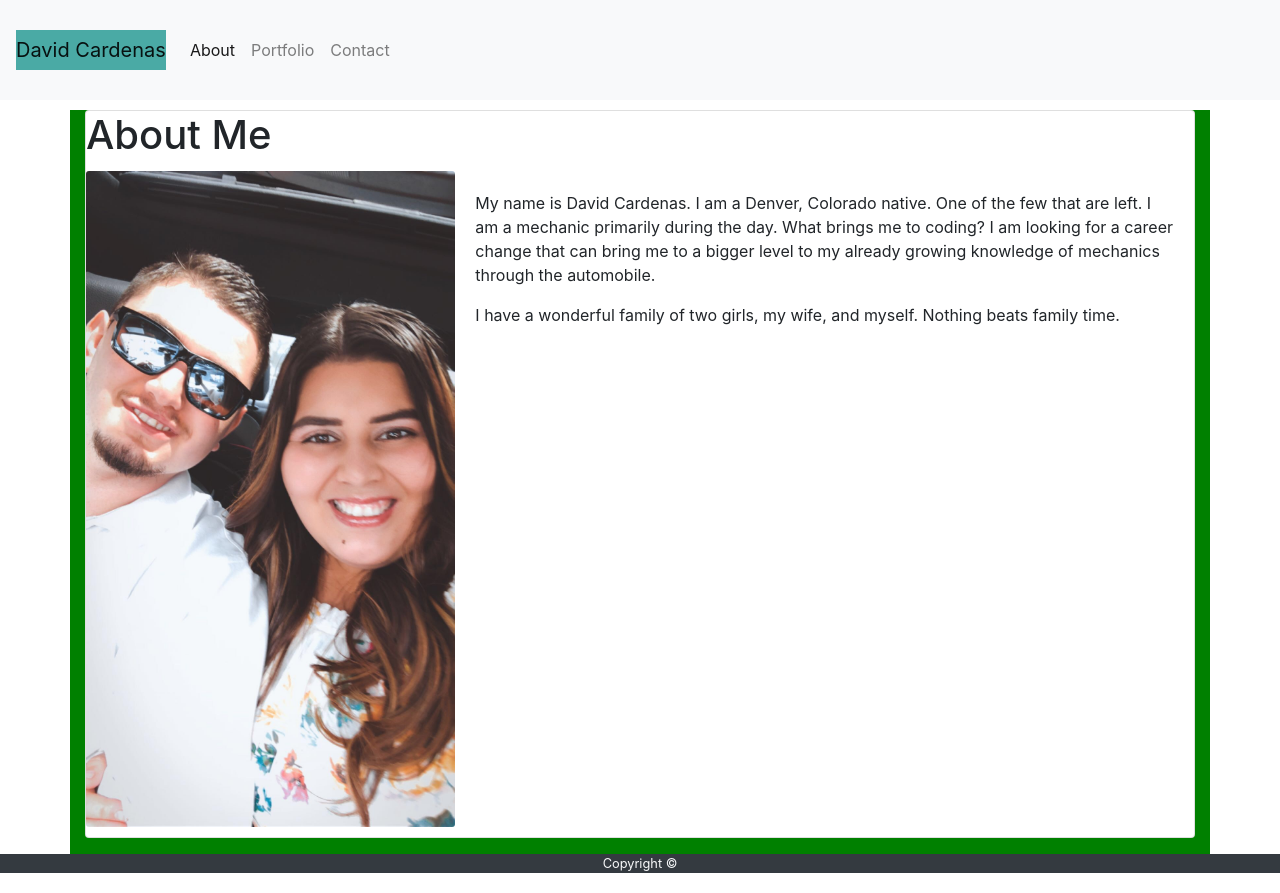
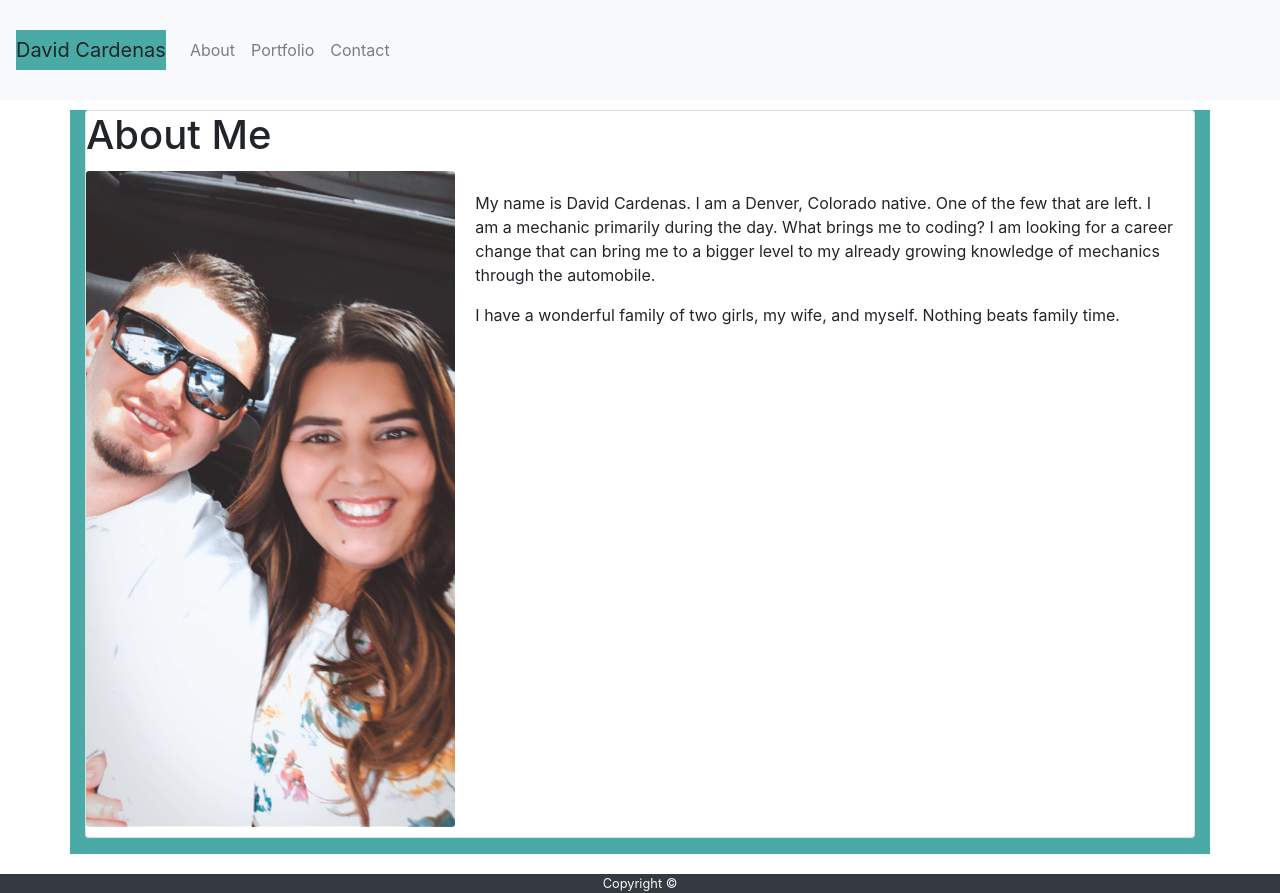
Before and after one commit to dcarde24/Bootstrap-Portfolio, a plain HTML site: page index.html in a window 1280 px wide. Drawn offline with nearby package versions, Linux system fonts and the light colour scheme.

Commit message:
adjusted a few items with the navbar

```diff
--- a/assets/css/style.css
+++ b/assets/css/style.css
@@ -1,6 +1,7 @@
 .container {
-    background: green;
+    background: #4aaaa5;
     margin-top: 10px;
+    margin-bottom: 20px;
 }
 
 .card-img {
@@ -21,3 +22,7 @@
     background: #4aaaa5;
 
 }
+
+.nav-item {
+    float: right;
+}
--- a/index.html
+++ b/index.html
@@ -11,17 +11,16 @@
 </head>
 <body>
 
-
     <!-- This is the navbar -->
     <nav class="navbar navbar-expand-lg navbar-light bg-light">
-        <a class="navbar-brand" href="index.html">David Cardenas</a>
+        <a class="navbar-brand">David Cardenas</a>
             <button class="navbar-toggler" type="button" data-toggle="collapse" data-target="#navbarSupportedContent" aria-controls="navbarSupportedContent" aria-expanded="false" aria-label="Toggle navigation">
                 <span class="navbar-toggler-icon"></span>
             </button>
 
     <div class="collapse navbar-collapse" id="navbarSupportedContent">
         <ul class="navbar-nav mr-auto">
-            <li class="nav-item active">
+            <li class="nav-item">
                 <a class="nav-link" href="index.html">About <span class="sr-only">(current)</span></a>
                     </li>
 
@@ -53,19 +52,15 @@
                                     </div>
                                   </div>
                                 </div>
-                              </div>
+                    </div>
                 </div>
             </div>
-
         </div>
-
-
     <footer
       class="footer nabvar-fixed-bottom text-center text-light small bg-dark"
     >
     Copyright &copy;
     </footer>
 
-    </div>
 </body>
 </html>
```
Also changed, not shown: contact.html (+2 -2 lines), portfolio.html (+1 -1 lines).
